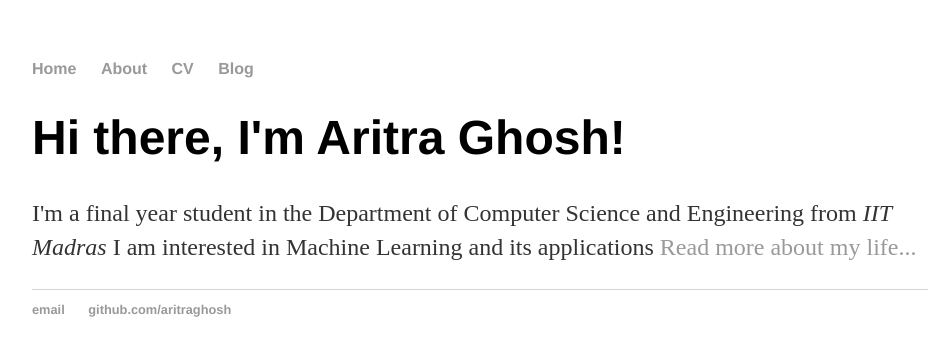
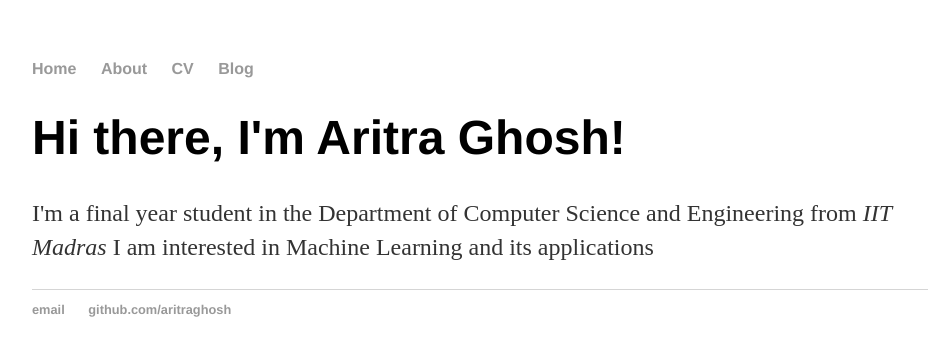
Before and after one commit to aritraghosh/aritraghosh.github.io, a Jekyll site: the page built from index.html, in a window 1280 px wide. Shown: the top 356 px of the page, without its empty margins (160-1106 px from the left). Built offline with Jekyll 4.4.1, drawn with Linux system fonts in a browser that asks for light colours.

Commit message:
Update index.html

```diff
--- a/index.html
+++ b/index.html
@@ -4,5 +4,5 @@
 ---
 <div class="blurb">
 	<h1>Hi there, I'm Aritra Ghosh!</h1>
-	<p>I'm a final year student in the Department of Computer Science and Engineering from <em>IIT Madras</em> I am interested in Machine Learning and its applications  <a href="/about">Read more about my life...</a></p>
+	<p>I'm a final year student in the Department of Computer Science and Engineering from <em>IIT Madras</em> I am interested in Machine Learning and its applications  </p>
 </div><!-- /.blurb -->
```
